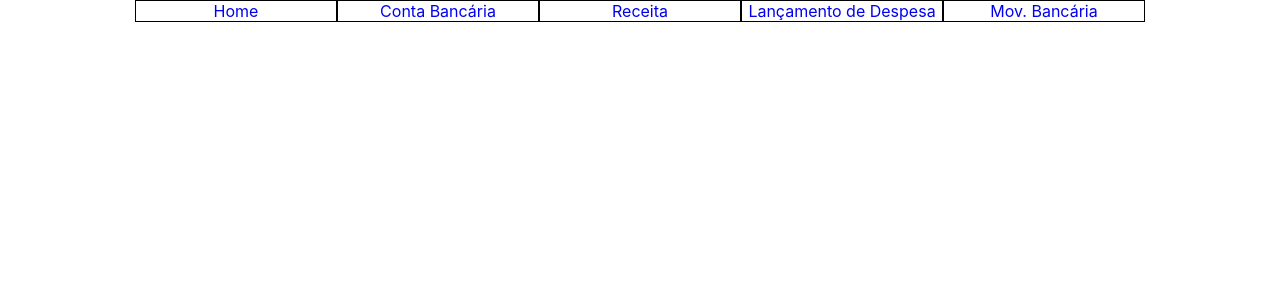
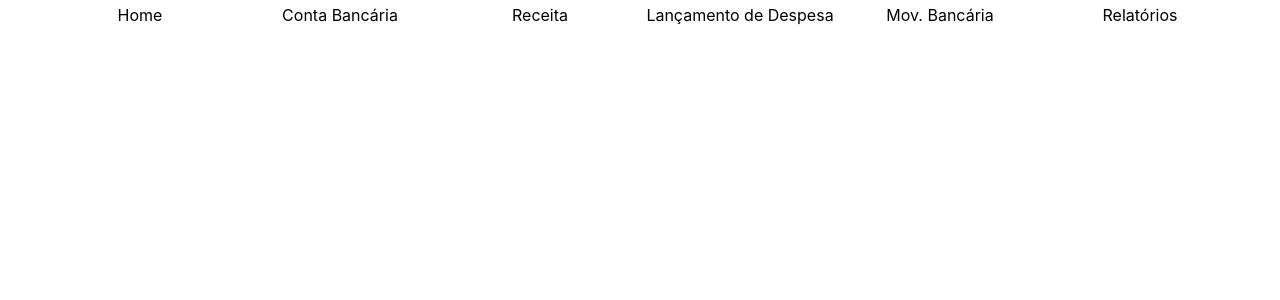
Before and after one commit to jwpires/ProjetoIntegradorSenac, a React (Create React App) app in the folder Projeto Integrador/projeto-cpf/: page / in a window 1280 px wide. Shown: the top 300 px of the page. Built offline with nearby package versions, Linux system fonts and the light colour scheme.

Commit message:
atualizando

```diff
--- a/Projeto Integrador/projeto-cpf/package.json
+++ b/Projeto Integrador/projeto-cpf/package.json
@@ -12,6 +12,7 @@
     "@types/react-dom": "^18.0.11",
     "react": "^18.2.0",
     "react-dom": "^18.2.0",
+    "react-router-dom": "^6.11.0",
     "react-scripts": "5.0.1",
     "typescript": "^4.9.5",
     "uuid": "^9.0.0",
--- a/Projeto Integrador/projeto-cpf/src/App.tsx
+++ b/Projeto Integrador/projeto-cpf/src/App.tsx
@@ -1,14 +1,24 @@
 import React from 'react';
 import './style/style.css';
 import HeaderMenu from './components/header/HeaderMenu';
+import {Route, Routes} from 'react-router-dom'
 import Baseboard from './components/baseboard/Baseboard';
-import Login from './components/login/login';
+import Login from './components/pages/login';
+import Home from './components/pages/home';
+import Sobre from './components/pages/sobre';
 
 
 function App() {
+
   return (
     <div className="App">
-       <HeaderMenu/>
+      <Routes>
+        <Route path='/' element={<Home/>}/>
+        <Route path='/sobre' element={<Sobre/>}/>
+        <Route path='/login' element={<Login/>}/>
+        <Route/>
+      </Routes>
+
         {/* <Login/> */}
     </div>
   );
--- a/Projeto Integrador/projeto-cpf/src/components/header/HeaderMenu.tsx
+++ b/Projeto Integrador/projeto-cpf/src/components/header/HeaderMenu.tsx
@@ -1,11 +1,18 @@
 import '../../style/style.css';
 import Menu from '../menu/menu';
-function HeaderMenu() {
+function HeaderMenu(props:{exibe:boolean}) {
 
-    return (
-        <div className="flex-container">
-            <Menu opcao1={'Home'} opcao2={'Conta Bancária'} opcao3={'Receita'} opcao4={'Lançamento de Despesa'} opcao5={'Mov. Bancária'}/>
-        </div>
+    if(props.exibe==true){
+        return (
+            <div className="flex-container">
+                <Menu opcao1={'Home'} opcao2={'Conta Bancária'} opcao3={'Receita'} opcao4={'Lançamento de Despesa'}
+                opcao5={'Mov. Bancária'} opcao6={'Relatórios'}/>
+            </div>
+        );
+    }
+
+    return(
+        <div></div>
     );
 
 }
--- a/Projeto Integrador/projeto-cpf/src/components/menu/menu.tsx
+++ b/Projeto Integrador/projeto-cpf/src/components/menu/menu.tsx
@@ -1,15 +1,19 @@
 import React from 'react';
 import { isPropertySignature } from 'typescript';
 import '../../style/style.css';
-
-function Menu(props:{opcao1:String, opcao2:String, opcao3:String, opcao4:String, opcao5:String, }) {
+import Login from '../pages/login';
+// Menu que será exibido em todas as telas, exceto Login
+function Menu(props:{opcao1:String, opcao2:String, opcao3:String, opcao4:String,
+    opcao5:String, opcao6:String}) {
     return(
         <div className="flex-container-menu">
-            <a href="http://" target="_blank" rel="noopener noreferrer"><li>{props.opcao1}</li></a>
-            <a href="http://" target="_blank" rel="noopener noreferrer"><li>{props.opcao2}</li></a>
-            <a href="http://" target="_blank" rel="noopener noreferrer"><li>{props.opcao3}</li></a>
-            <a href="http://" target="_blank" rel="noopener noreferrer"><li>{props.opcao4}</li></a>
-            <a href="http://" target="_blank" rel="noopener noreferrer"><li>{props.opcao5}</li></a>
+
+            <a href="http://"  rel="noopener noreferrer"><li>{props.opcao1}</li></a>
+            <a href="http://"  rel="noopener noreferrer"><li>{props.opcao2}</li></a>
+            <a href="http://"  rel="noopener noreferrer"><li>{props.opcao3}</li></a>
+            <a href="http://"  rel="noopener noreferrer"><li>{props.opcao4}</li></a>
+            <a href="http://"  rel="noopener noreferrer"><li>{props.opcao5}</li></a>
+            <a href="http://"  rel="noopener noreferrer"><li>{props.opcao6}</li></a>
         </div>
     );
 }
--- /dev/null
+++ b/Projeto Integrador/projeto-cpf/src/components/pages/home.tsx
@@ -0,0 +1,12 @@
+import HeaderMenu from "../header/HeaderMenu";
+
+function Home() {
+    return(
+        <div>
+            <HeaderMenu exibe={true}/>
+        </div>
+    );
+
+}
+
+export default Home;
--- /dev/null
+++ b/Projeto Integrador/projeto-cpf/src/components/pages/sobre.tsx
@@ -0,0 +1,10 @@
+
+function Sobre() {
+    return(
+        <div>
+
+        </div>
+    );
+}
+
+export default Sobre;
--- a/Projeto Integrador/projeto-cpf/src/index.tsx
+++ b/Projeto Integrador/projeto-cpf/src/index.tsx
@@ -1,18 +1,19 @@
 import React from 'react';
 import ReactDOM from 'react-dom/client';
 import './index.css';
-import HeaderMenu from './components/header/HeaderMenu';
-import Login from './components/login/login';
+import Login from './components/pages/login';
 import App from './App';
-
+import { BrowserRouter} from 'react-router-dom';
 
 const root = ReactDOM.createRoot(
   document.getElementById('root') as HTMLElement
 );
 root.render(
   <React.StrictMode>
+    <BrowserRouter>
+      <App/>
+    </BrowserRouter>
 
-    <App />
 
   </React.StrictMode>
 );
--- a/Projeto Integrador/projeto-cpf/src/style/style.css
+++ b/Projeto Integrador/projeto-cpf/src/style/style.css
@@ -44,7 +44,15 @@
 
 .flex-container-menu a{
     width: 200px;
-    border: 1px solid black;
+    /* border: 1px solid black;  */
     text-align: center;
     text-decoration: none;
+    color: #000;
+    margin: 5px 0 5px 0;
 }
+
+.flex-container-menu a:hover{
+    color: #FFF;
+    background-color: #4D3EFC;
+    font-weight: bolder;
+}
```
Also changed, not shown: Projeto Integrador/projeto-cpf/src/components/documents/Comandos-dicas.txt (added), Projeto Integrador/projeto-cpf/src/components/pages/login.tsx (renamed from Projeto Integrador/projeto-cpf/src/components/login/login.tsx), 1 other file (tests, documents, lock files or other folders).
